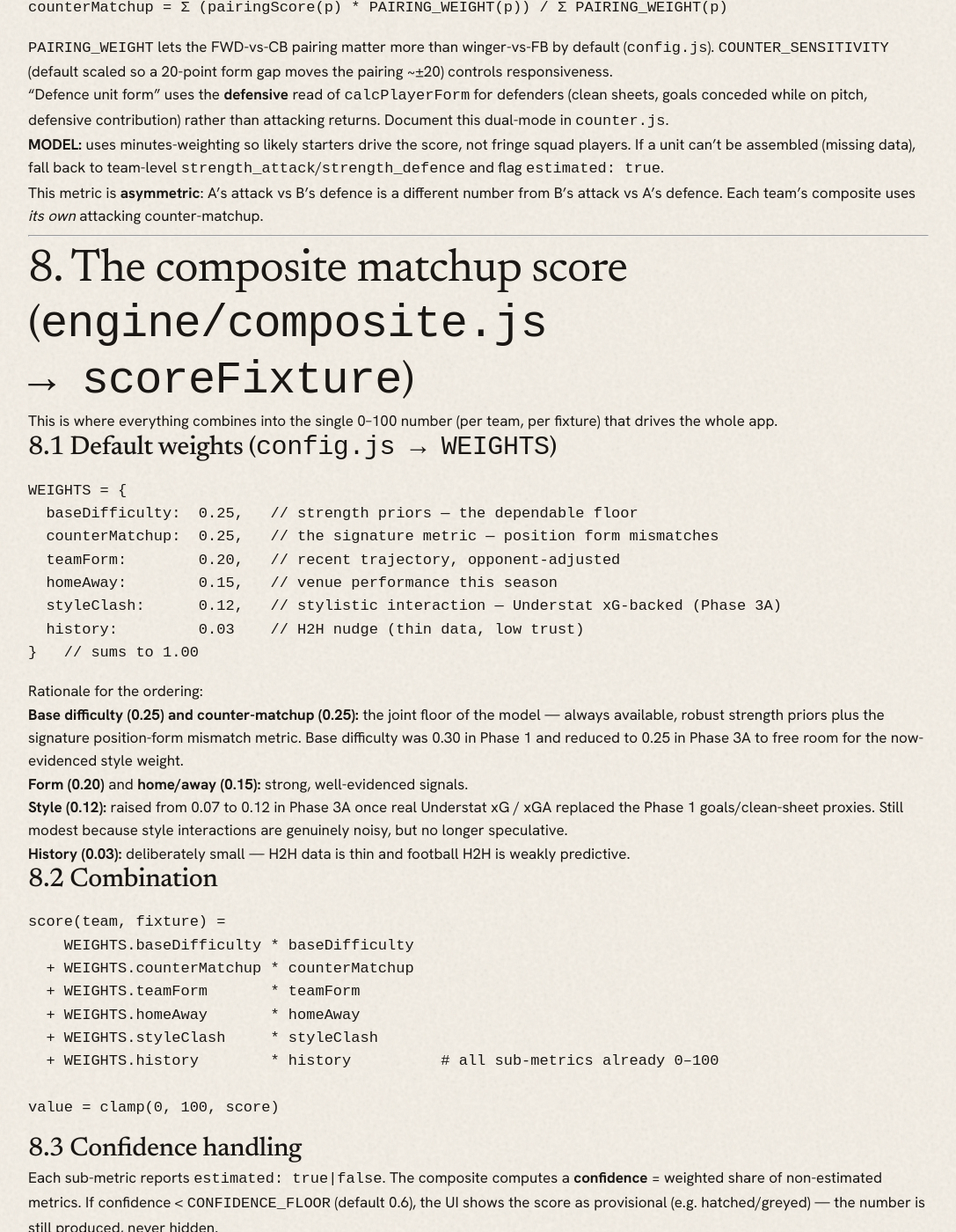
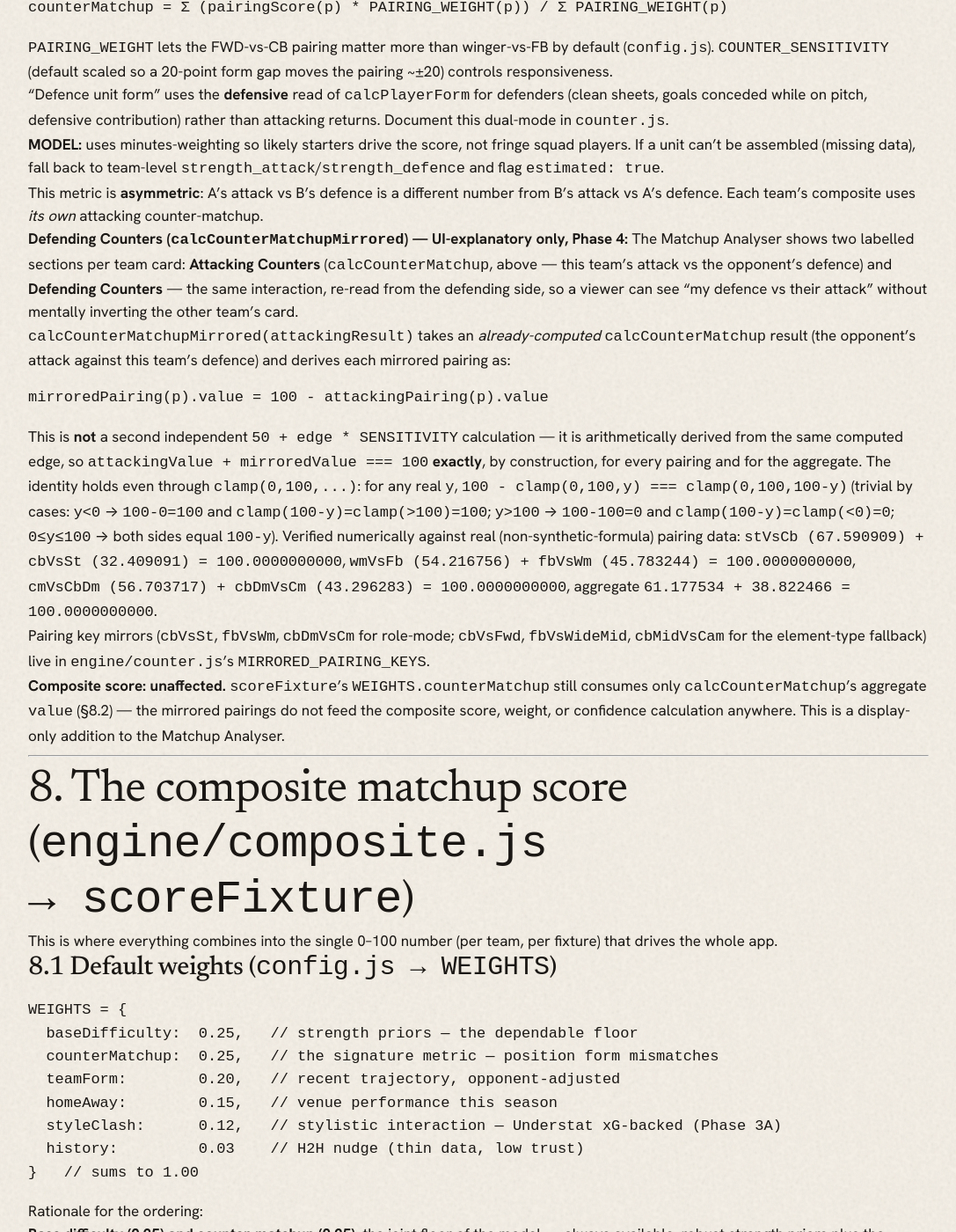
Before and after one commit to JAYJAYBEE303/jayjaybee-site, a Jekyll site: the page built from projects/Gaffer-IQ/FEATURE_ENGINE.md, in a window 1280 px wide and 1400 px high, scrolled down 7548 px. Shown: the whole window at 88% size, without its empty margins (96-1183 px from the left). Built offline with Jekyll 4.4.1, drawn with Linux system fonts in a browser that asks for light colours; our own code applies the rules of GitHub Pages for plain Markdown files.

Commit message:
feat(counter, matchup): add Defending Counters section, mirrored from Attacking Counters by construction. ADDED: calcCounterMatchupMirrored(attackingResult) in engine/counter.js derives each defending pairing as exactly 100 - the attacking pairing's value (not an independent calculation) — verified numerically that attacking + defending sums to exactly 100 for every pairing and the aggregate, holding through clamp(0,100,...). FIXED: PAIRING_LABELS in modules/matchup.js was missing the Phase-3C role-mode keys (stVsCb, wmVsFb, cmVsCbDm), so those pairings silently rendered raw camelCase keys; added DEFENDING_PAIRING_LABELS for the new mirrored keys (cbVsSt, fbVsWm, cbDmVsCm, plus element-fallback equivalents). UI: Matchup Analyser now shows two labelled sections per card, 'Attacking Counters' and 'Defending Counters', each card's defending section derived from the OTHER card's attacking pairings. Composite score unchanged — counterMatchup weight still consumes only calcCounterMatchup's aggregate value; mirrored pairings are display-only. Individual Duels untouched, renders unaffected. Files: engine/counter.js (calcCounterMatchupMirrored + MIRRORED_PAIRING_KEYS), modules/matchup.js (label fix, section split, buildCard/buildCounterPairings signature changes), FEATURE_ENGINE.md §7.2.

````diff
--- a/projects/Gaffer-IQ/FEATURE_ENGINE.md
+++ b/projects/Gaffer-IQ/FEATURE_ENGINE.md
@@ -238,6 +238,19 @@ counterMatchup = Σ (pairingScore(p) * PAIRING_WEIGHT(p)) / Σ PAIRING_WEIGHT(p)
 - **MODEL:** uses minutes-weighting so likely starters drive the score, not fringe squad players. If a unit can't be assembled (missing data), fall back to team-level `strength_attack`/`strength_defence` and flag `estimated: true`.
 - This metric is **asymmetric**: A's attack vs B's defence is a different number from B's attack vs A's defence. Each team's composite uses *its own* attacking counter-matchup.
 
+**Defending Counters (`calcCounterMatchupMirrored`) — UI-explanatory only, Phase 4:**
+The Matchup Analyser shows two labelled sections per team card: **Attacking Counters** (`calcCounterMatchup`, above — this team's attack vs the opponent's defence) and **Defending Counters** — the same interaction, re-read from the defending side, so a viewer can see "my defence vs their attack" without mentally inverting the other team's card.
+
+`calcCounterMatchupMirrored(attackingResult)` takes an *already-computed* `calcCounterMatchup` result (the opponent's attack against this team's defence) and derives each mirrored pairing as:
+```
+mirroredPairing(p).value = 100 - attackingPairing(p).value
+```
+This is **not** a second independent `50 + edge * SENSITIVITY` calculation — it is arithmetically derived from the same computed edge, so `attackingValue + mirroredValue === 100` **exactly**, by construction, for every pairing and for the aggregate. The identity holds even through `clamp(0,100,...)`: for any real `y`, `100 - clamp(0,100,y) === clamp(0,100,100-y)` (trivial by cases: `y<0` → `100-0=100` and `clamp(100-y)=clamp(>100)=100`; `y>100` → `100-100=0` and `clamp(100-y)=clamp(<0)=0`; `0≤y≤100` → both sides equal `100-y`). Verified numerically against real (non-synthetic-formula) pairing data: `stVsCb (67.590909) + cbVsSt (32.409091) = 100.0000000000`, `wmVsFb (54.216756) + fbVsWm (45.783244) = 100.0000000000`, `cmVsCbDm (56.703717) + cbDmVsCm (43.296283) = 100.0000000000`, aggregate `61.177534 + 38.822466 = 100.0000000000`.
+
+Pairing key mirrors (`cbVsSt`, `fbVsWm`, `cbDmVsCm` for role-mode; `cbVsFwd`, `fbVsWideMid`, `cbMidVsCam` for the element-type fallback) live in `engine/counter.js`'s `MIRRORED_PAIRING_KEYS`.
+
+**Composite score: unaffected.** `scoreFixture`'s `WEIGHTS.counterMatchup` still consumes only `calcCounterMatchup`'s aggregate `value` (§8.2) — the mirrored pairings do not feed the composite score, weight, or confidence calculation anywhere. This is a display-only addition to the Matchup Analyser.
+
 ---
 
 ## 8. The composite matchup score (`engine/composite.js → scoreFixture`)
````
Also changed, not shown: projects/Gaffer-IQ/js/engine/counter.js (+68 -0 lines), projects/Gaffer-IQ/js/modules/matchup.js (+58 -10 lines).
